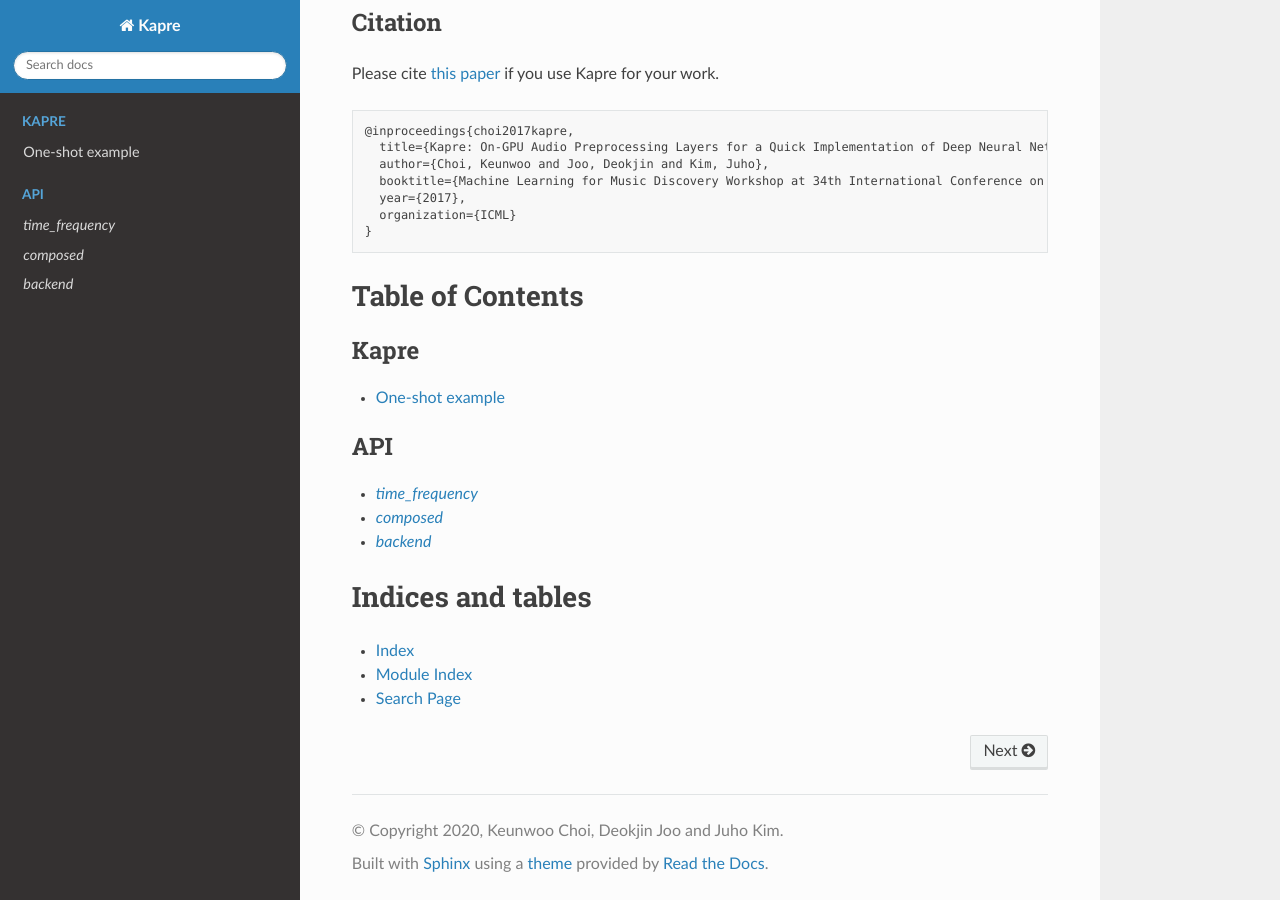
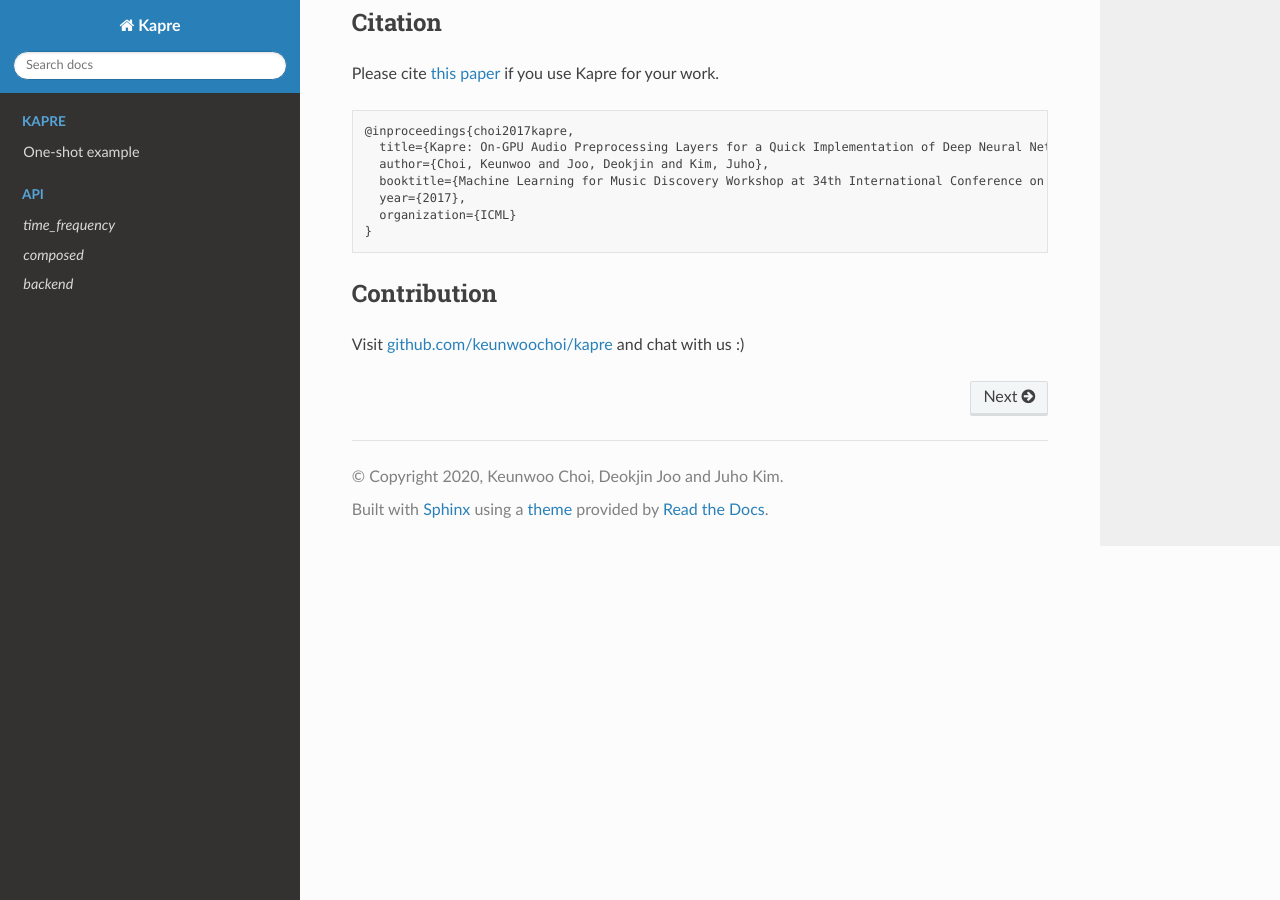
Before and after one commit to keunwoochoi/kapre, a Sphinx documentation site: the page built from docs/index.rst, in a window 1280 px wide and 900 px high, scrolled down 969 px. Built offline with Sphinx 7.4.7 and the Read the Docs theme 2.0.0, drawn with Linux system fonts in a browser that asks for light colours.

Commit message:
clean index

```diff
--- a/docs/index.rst
+++ b/docs/index.rst
@@ -51,6 +51,7 @@ Citation
 
 Please cite `this paper <https://arxiv.org/abs/1706.05781>`_ if you use Kapre for your work.
 
+
 .. code-block:: none
 
   @inproceedings{choi2017kapre,
@@ -61,25 +62,23 @@ Please cite `this paper <https://arxiv.org/abs/1706.05781>`_ if you use Kapre fo
     organization={ICML}
   }
 
-Table of Contents
-=================
+
+Contribution
+------------
+Visit `github.com/keunwoochoi/kapre <https://github.com/keunwoochoi/kapre>`_ and chat with us :)
+
 
 .. toctree::
+   :hidden:
    :caption: Kapre
 
    quickstart
 
 
 .. toctree::
+   :hidden:
    :caption: API
 
    time_frequency
    composed
    backend
-
-Indices and tables
-==================
-
-* :ref:`genindex`
-* :ref:`modindex`
-* :ref:`search`
```
